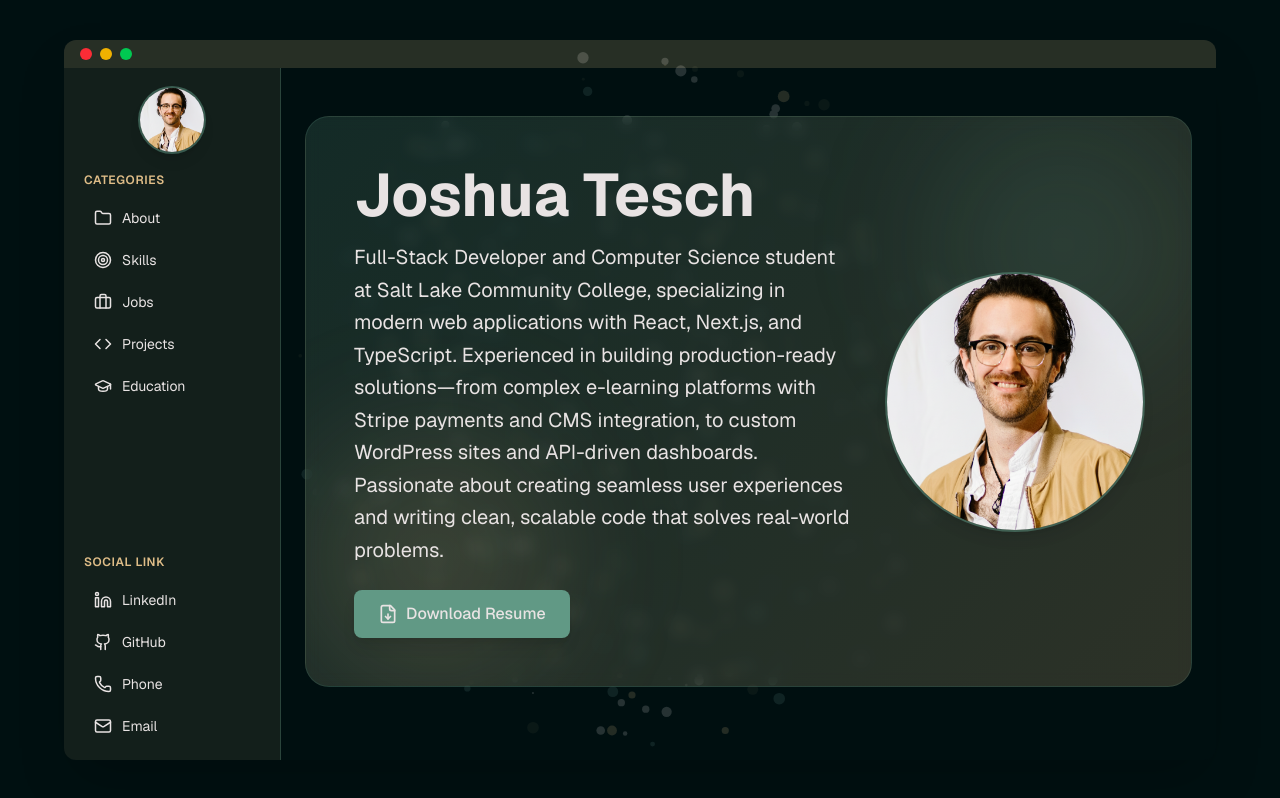
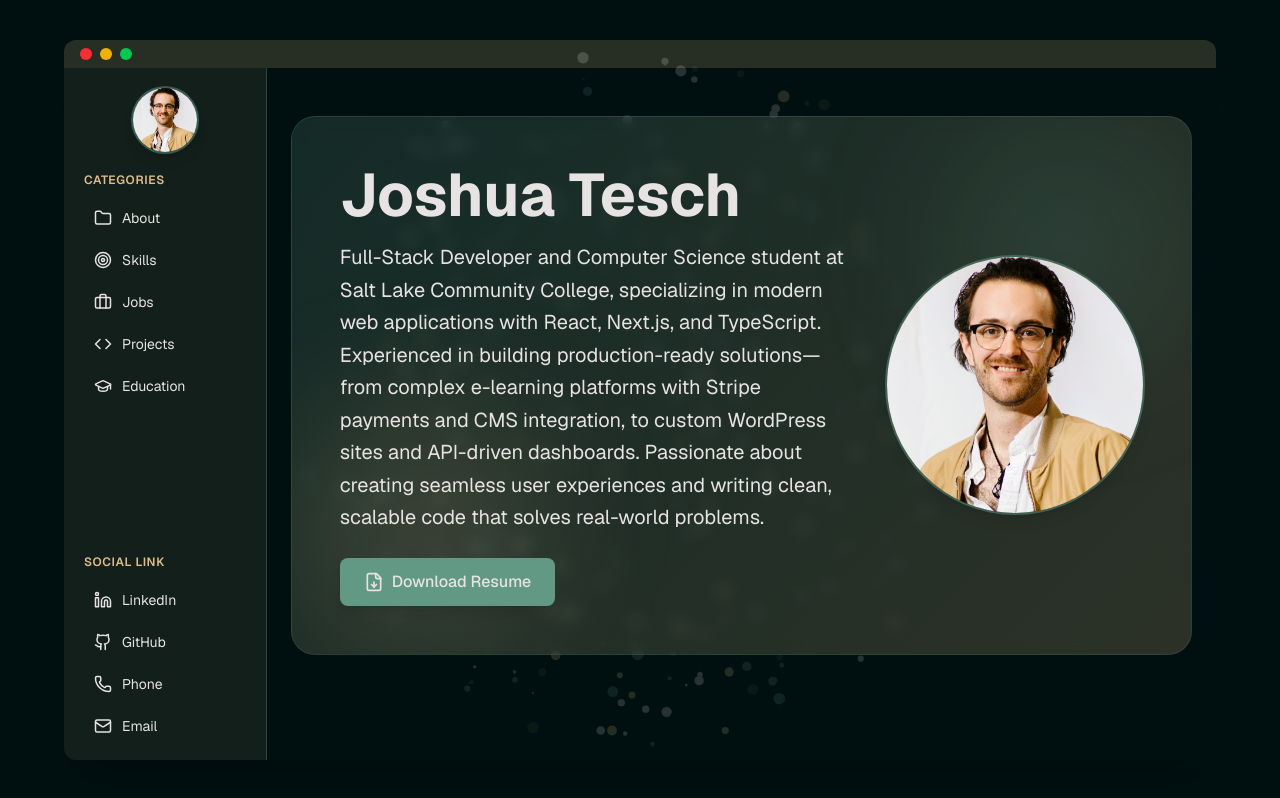
Before and after one commit to stoneinhat/portfolio-app, a Next.js app: page / in a window 1280 px wide. Built offline with nearby package versions, Linux system fonts and the light colour scheme.

Commit message:
Update global CSS styling and theme adjustments

```diff
--- a/app/globals.css
+++ b/app/globals.css
@@ -93,8 +93,8 @@ body {
 .font-fira-code { font-family: var(--font-fira-code), monospace; }
 
 /* Performance optimization: Defer rendering of offscreen sections */
-/* Only apply to main content sections, not the sidebar or other layout elements */
-main section {
+/* Disabled due to layout shift issues when scrolling */
+/* main section {
   content-visibility: auto;
   contain-intrinsic-size: auto 500px;
-}
+} */
```
